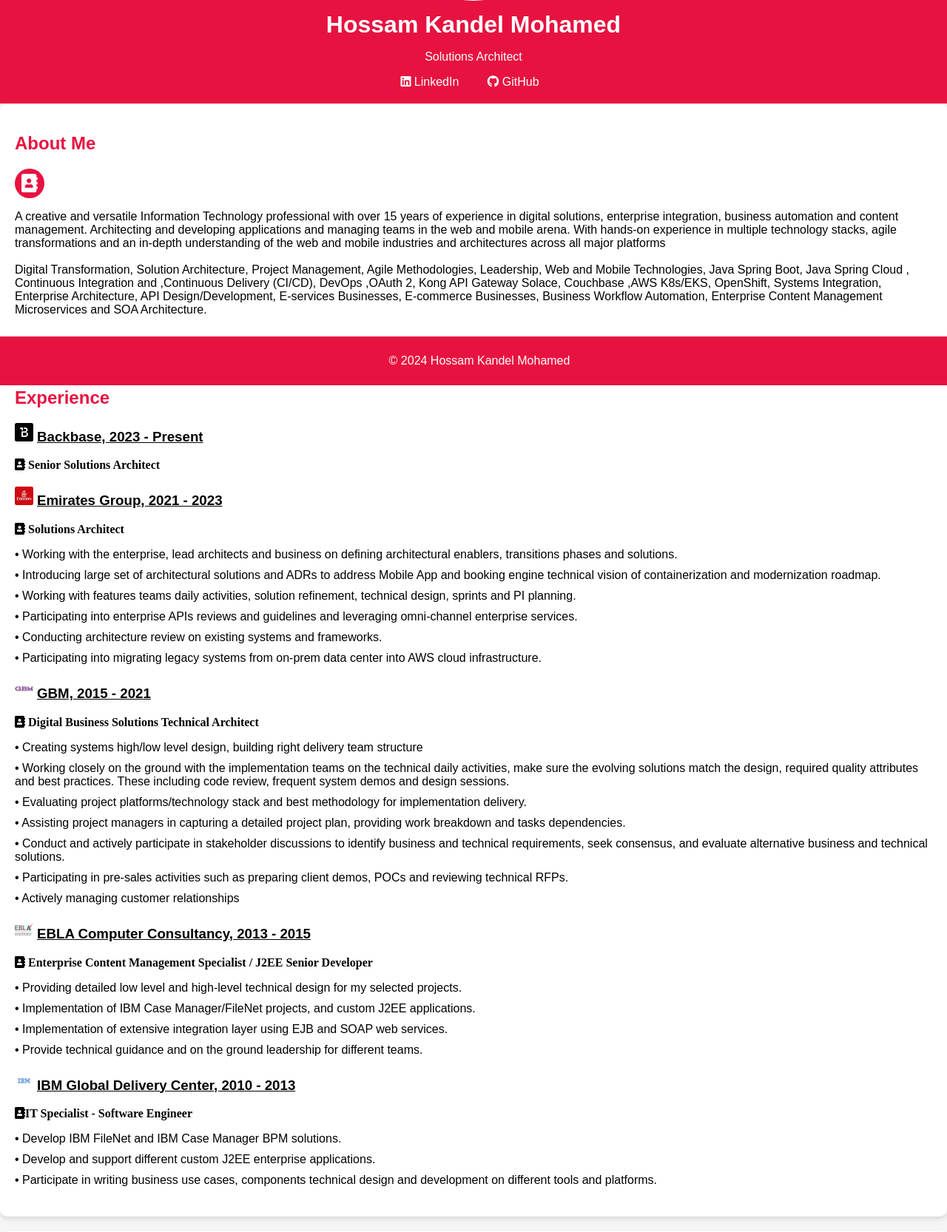
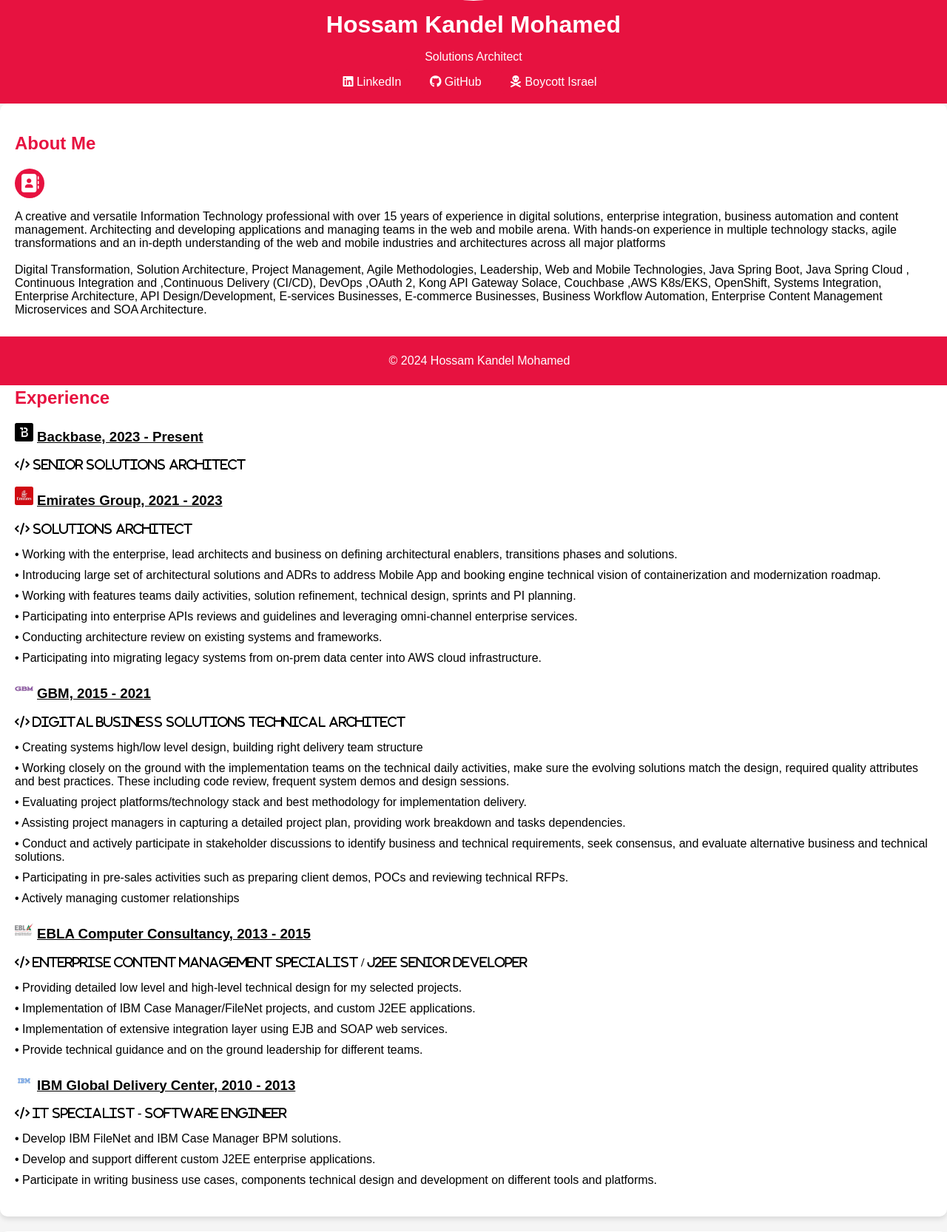
Before and after one commit to hkandeal/linode-mysiteapp, a PHP site: page / in a window 1280 px wide. Shown: the part 279-1945 px from the top of the page at 74% size. Run offline with PHP 8.4, Linux system fonts and the light colour scheme; some libraries are stand-ins or nearby versions.

Commit message:
update home page

```diff
--- a/src/php/home.php
+++ b/src/php/home.php
@@ -7,7 +7,7 @@
     <meta name="viewport" content="width=device-width, initial-scale=1.0">
     <title>Hossam Kandel Mohamed</title>
     <link rel="stylesheet" href="src/style/styles.css">
-    <link rel="stylesheet" href="https://cdnjs.cloudflare.com/ajax/libs/font-awesome/5.15.4/css/all.min.css">
+    <link rel="stylesheet" href="https://cdnjs.cloudflare.com/ajax/libs/font-awesome/6.1.1/css/all.min.css">
 
 </head>
 
@@ -20,6 +20,10 @@
             <a href="https://www.linkedin.com/in/hossamkandel/" target="_blank"><i class="fab fa-linkedin"></i>
                 LinkedIn</a>
             <a href="https://github.com/hkandeal" target="_blank"><i class="fab fa-github"></i> GitHub</a>
+            <!-- Add more social links as needed -->
+            <a href="https://www.ipsc.ie/campaigns/consumer-boycott" target="_blank"><i
+                    class="fas fa-skull-crossbones"></i>
+                Boycott Israel</a>
             <!-- Add more social links as needed -->
         </div>
     </header>
@@ -62,7 +66,7 @@
                     <h3><img src="src/res/backbase.jpeg" alt="" class="company-photo">Backbase, 2023 -
                         Present</h3>
                 </u></p>
-            <i class="fa fa-address-book"> Senior Solutions Architect</i>
+            <i class="fas fa-code"> Senior Solutions Architect</i>
             <ul>
             </ul>
         </div>
@@ -70,7 +74,7 @@
             <p><u>
                     <h3><img src="src/res/emirates.jpeg" alt="" class="company-photo">Emirates Group, 2021 - 2023</h3>
                 </u></p>
-            <i class="fa fa-address-book"> Solutions Architect</i>
+            <i class="fas fa-code"> Solutions Architect</i>
             <ul>
                 <li>• Working with the enterprise, lead architects and business on defining architectural enablers,
                     transitions phases and solutions.</li>
@@ -96,7 +100,7 @@
                     <h3><img src="src/res/gbm.jpeg" alt="" class="company-photo">GBM, 2015 - 2021</h3>
                 </u>
             </p>
-            <i class="fa fa-address-book"> Digital Business Solutions Technical Architect</i>
+            <i class="fas fa-code"> Digital Business Solutions Technical Architect</i>
             <ul>
                 <li>• Creating systems high/low level design, building right delivery team structure
                 <li> • Working closely on the ground with the implementation teams on the technical daily
@@ -127,7 +131,7 @@
                         2015</h3>
                 </u>
             </p>
-            <i class="fa fa-address-book"> Enterprise Content Management Specialist / J2EE Senior Developer</i>
+            <i class="fas fa-code"> Enterprise Content Management Specialist / J2EE Senior Developer</i>
             <ul>
                 <li>• Providing detailed low level and high-level technical design for my selected projects.
                 <li>• Implementation of IBM Case Manager/FileNet projects, and custom J2EE applications.
@@ -142,7 +146,7 @@
                         2013</h3>
                 </u>
             </p>
-            <i class="fa fa-address-book">IT Specialist - Software Engineer</i>
+            <i class="fas fa-code"> IT Specialist - Software Engineer</i>
             <ul>
                 <li>• Develop IBM FileNet and IBM Case Manager BPM solutions.
                 <li>• Develop and support different custom J2EE enterprise applications.
```
Also changed, not shown: src/res/ipsc_logo.jpg (added).
